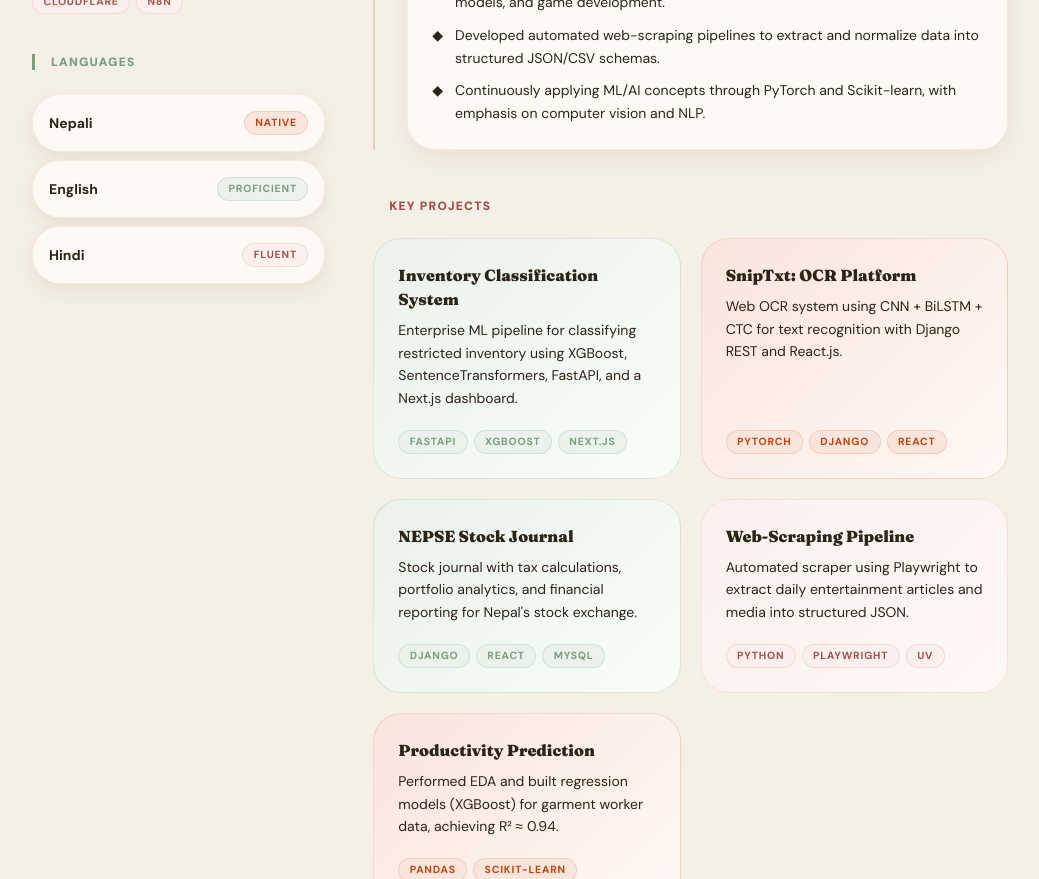
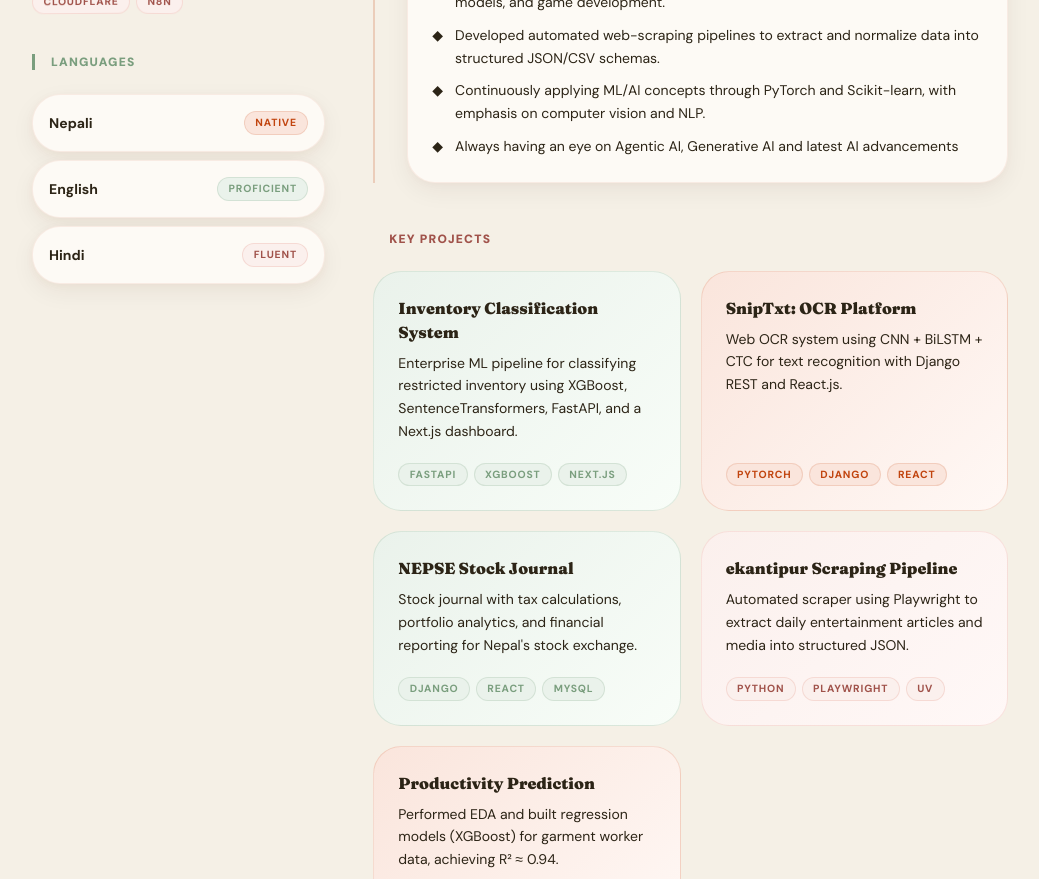
Before and after one commit to Sawan-Mukhiya/Portfolio, a Next.js app in the folder portfolio/: page /resume in a window 1280 px wide. Shown: the part 1400-2279 px from the top of the page, without its empty margins (120-1159 px from the left). Built offline with nearby package versions, Linux system fonts and the light colour scheme.

Commit message:
adjusting image for mobile view

```diff
--- a/portfolio/app/page.tsx
+++ b/portfolio/app/page.tsx
@@ -109,7 +109,7 @@ export default function Home() {
             </div>
 
             {/* Right: Floating card stack */}
-            <div className="flex-shrink-0 relative w-72 h-72 sm:w-80 sm:h-80 md:w-96 md:h-96 lg:w-[450px] lg:h-[450px] animate-fade-scale delay-200 mx-auto lg:mx-0">
+            <div className="flex-shrink-0 relative w-80 h-80 sm:w-96 sm:h-96 md:w-[420px] md:h-[420px] lg:w-[450px] lg:h-[450px] animate-fade-scale delay-200 mx-auto lg:mx-0">
               <div
                 className="absolute inset-0 rounded-3xl rotate-6 animate-float"
                 style={{ background: 'var(--color-dusty-rose-pale)', border: '1.5px solid rgba(232,165,152,0.4)' }}
--- a/portfolio/content/portfolio.json
+++ b/portfolio/content/portfolio.json
@@ -205,7 +205,8 @@
           "Pursuing Bachelor in Computer Application with a focus on AI, data science, and software engineering.",
           "Built various independent projects spanning OCR, fintech, web scraping, ML models, and game development.",
           "Developed automated web-scraping pipelines to extract and normalize data into structured JSON/CSV schemas.",
-          "Continuously applying ML/AI concepts through PyTorch and Scikit-learn, with emphasis on computer vision and NLP."
+          "Continuously applying ML/AI concepts through PyTorch and Scikit-learn, with emphasis on computer vision and NLP.",
+          "Always having an eye on Agentic AI, Generative AI and latest AI advancements"
         ]
       }
     ],
@@ -250,7 +251,7 @@
         "link": "https://github.com/Sawan-Mukhiya/NEPSE_Stock_journal_and_Taxes.git"
       },
       {
-        "title": "Web-Scraping Pipeline",
+        "title": "ekantipur Scraping Pipeline",
         "description": "Automated scraper using Playwright to extract daily entertainment articles and media into structured JSON.",
         "tags": ["Python", "Playwright", "UV"],
         "tagStyle": "tag-rose",
@@ -559,14 +560,14 @@
       "link": "https://github.com/Sawan-Mukhiya/Chess-Arena-An-Offline-Chess-Game.git"
     },
     {
-      "title": "Web-Scraping Pipeline",
+      "title": "ekantipur Scraping Pipeline",
       "badge": "Automation",
       "badgeBg": "#a0524a",
       "accentColor": "#a0524a",
       "category": "Web Scraping · Data Pipeline",
       "description": "Automated scraper using Playwright to extract daily entertainment articles and media. Features robust error handling, automated navigation, and extraction into structured JSON.",
       "longDescription": [
-        "The Web-Scraping Pipeline is a production-grade automated data extraction system built in Python using Playwright for browser automation. The primary target is ekantipur.com, one of Nepal's leading news portals, from which the scraper extracts the top 5 daily entertainment articles and the cartoon of the day.",
+        "The ekantipur Scraping Pipeline is a production-grade automated data extraction system built in Python using Playwright for browser automation. The primary target is ekantipur.com, one of Nepal's leading news portals, from which the scraper extracts the top 5 daily entertainment articles and the cartoon of the day.",
         "The scraper uses the UV package manager for dependency isolation and reproducible environments. Playwright handles headless browser automation, navigating JavaScript-heavy pages that traditional HTTP-based scrapers cannot handle. The system implements robust error handling and validation checks at each extraction step to ensure data accuracy even when the target website's structure changes.",
         "Extracted data — including article titles, URLs, summaries, images, and publication timestamps — is parsed, normalized, and saved into structured JSON files. The pipeline is designed to be run on a schedule, making it suitable for building datasets, monitoring content, or feeding downstream data applications."
       ],
```
